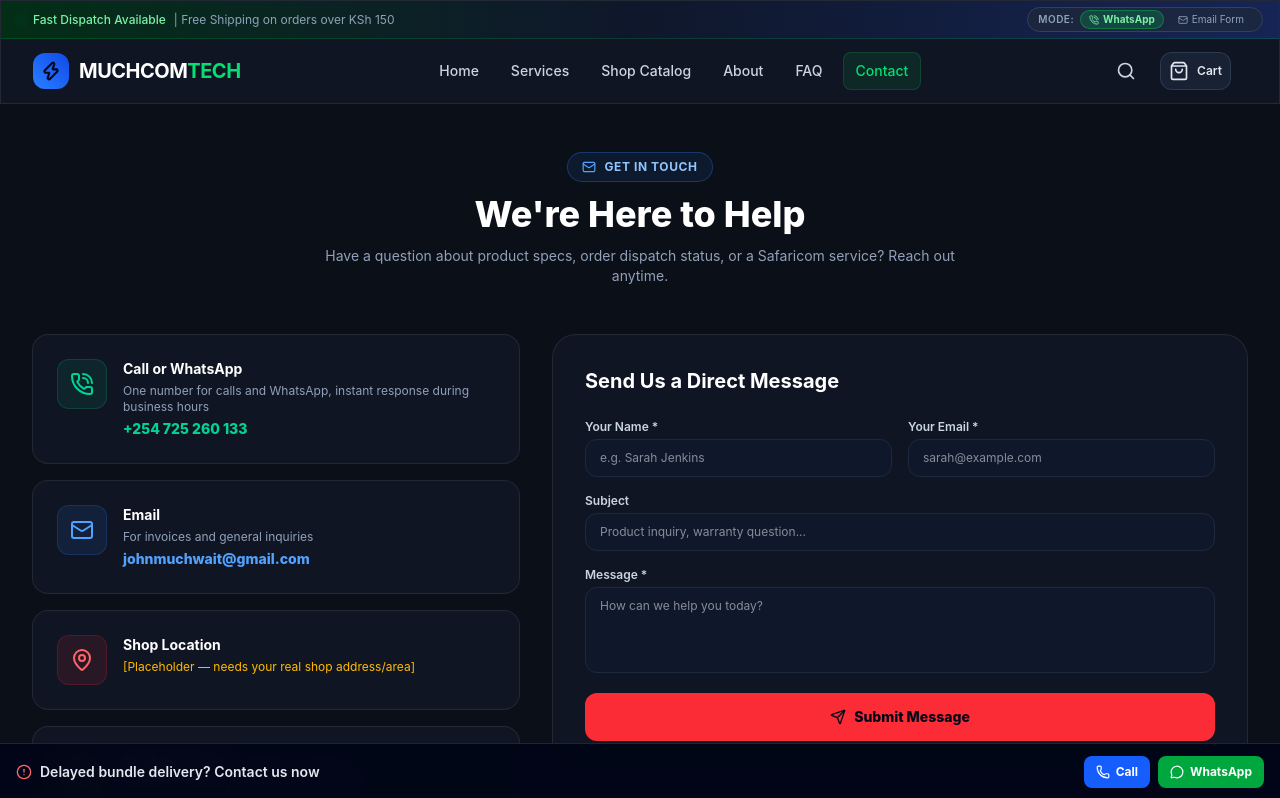
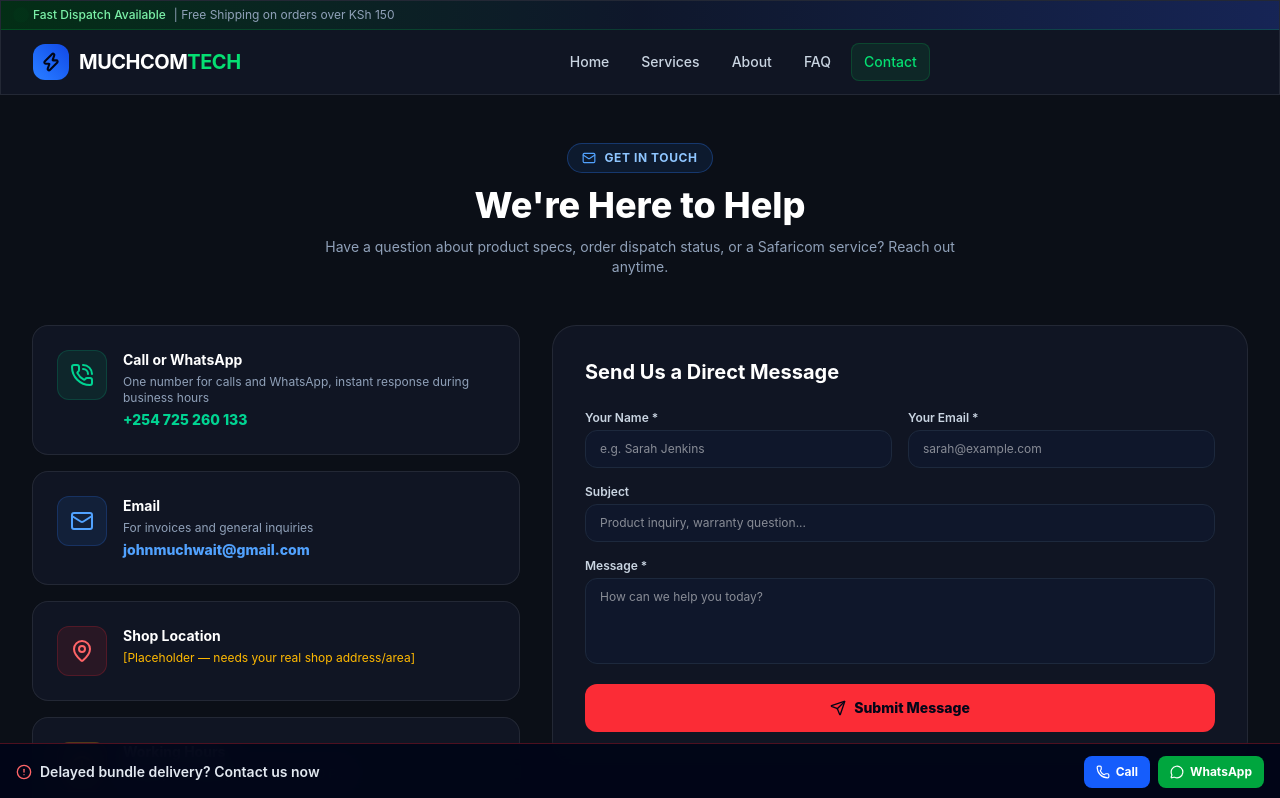
Before and after one commit to missynancy/MuchcomTech, a React (Vite) app: page /MuchcomTech/contact in a window 1280 px wide. Shown: the top 798 px of the page. Built offline with nearby package versions, Linux system fonts and the light colour scheme.

Commit message:
shoppause

```diff
--- a/src/App.tsx
+++ b/src/App.tsx
@@ -1,5 +1,5 @@
 import React from 'react';
-import { BrowserRouter as Router, Routes, Route } from 'react-router-dom';
+import { BrowserRouter as Router, Routes, Route, Navigate } from 'react-router-dom';
 import { CartProvider } from './context/CartContext';
 import { Navbar } from './components/Navbar';
 import { Footer } from './components/Footer';
@@ -15,6 +15,7 @@
 import { Contact } from './pages/Contact';
 import { Privacy } from './pages/Privacy';
 import { Terms } from './pages/Terms';
+import { SHOP_ENABLED } from './config/features';
 
 export const App: React.FC = () => {
   return (
@@ -26,9 +27,9 @@
             <Routes>
               <Route path="/" element={<Home />} />
               <Route path="/services" element={<Services />} />
-              <Route path="/shop" element={<Shop />} />
-              <Route path="/product/:id" element={<ProductDetail />} />
-              <Route path="/cart" element={<Cart />} />
+              <Route path="/shop" element={SHOP_ENABLED ? <Shop /> : <Navigate to="/" replace />} />
+              <Route path="/product/:id" element={SHOP_ENABLED ? <ProductDetail /> : <Navigate to="/" replace />} />
+              <Route path="/cart" element={SHOP_ENABLED ? <Cart /> : <Navigate to="/" replace />} />
               <Route path="/about" element={<About />} />
               <Route path="/faq" element={<FAQ />} />
               <Route path="/contact" element={<Contact />} />
--- a/src/components/Navbar.tsx
+++ b/src/components/Navbar.tsx
@@ -2,6 +2,7 @@
 import { Link, useLocation } from 'react-router-dom';
 import { ShoppingBag, Zap, Menu, X, Search, PhoneCall, Mail } from 'lucide-react';
 import { useCart } from '../context/CartContext';
+import { SHOP_ENABLED } from '../config/features';
 
 export const Navbar: React.FC = () => {
   const { getCartCount, config, setCheckoutMode } = useCart();
@@ -10,7 +11,7 @@
 
   const cartCount = getCartCount();
 
-  const navLinks = [
+  const allNavLinks = [
     { name: 'Home', path: '/' },
     { name: 'Services', path: '/services' },
     { name: 'Shop Catalog', path: '/shop' },
@@ -18,6 +19,10 @@
     { name: 'FAQ', path: '/faq' },
     { name: 'Contact', path: '/contact' },
   ];
+
+  const navLinks = SHOP_ENABLED
+    ? allNavLinks
+    : allNavLinks.filter((link) => link.path !== '/shop');
 
   const isActive = (path: string) => {
     if (path === '/' && location.pathname === '/') return true;
@@ -36,7 +41,7 @@
             <span className="hidden md:inline text-slate-400">| Free Shipping on orders over KSh 150</span>
           </div>
           <div className="flex items-center space-x-4">
-            {/* Swappable Config Switcher in Header */}
+            {SHOP_ENABLED && (
               <div className="flex items-center space-x-1.5 bg-slate-800/80 rounded-full px-2.5 py-0.5 border border-slate-700">
                 <span className="text-[10px] text-slate-400 font-semibold uppercase tracking-wider">Mode:</span>
                 <button
@@ -62,6 +67,7 @@
                   <Mail className="w-2.5 h-2.5" /> Email Form
                 </button>
               </div>
+            )}
           </div>
         </div>
       </div>
@@ -98,6 +104,7 @@
 
           {/* Right Action Icons */}
           <div className="flex items-center space-x-3 sm:space-x-4">
+            {SHOP_ENABLED && (
               <Link
                 to="/shop"
                 aria-label="Search catalog"
@@ -106,7 +113,9 @@
               >
                 <Search className="w-5 h-5" />
               </Link>
+            )}
 
+            {SHOP_ENABLED && (
               <Link
                 to="/cart"
                 aria-label="View cart"
@@ -120,6 +129,7 @@
                   </span>
                 )}
               </Link>
+            )}
 
             {/* Mobile menu button */}
             <button
@@ -150,6 +160,7 @@
               {link.name}
             </Link>
           ))}
+          {SHOP_ENABLED && (
             <div className="pt-3 border-t border-slate-800 flex flex-col space-y-2">
               <span className="text-xs text-slate-400 font-semibold uppercase px-3">Checkout Mode</span>
               <div className="grid grid-cols-2 gap-2 px-3">
@@ -181,6 +192,7 @@
                 </button>
               </div>
             </div>
+          )}
         </div>
       )}
     </header>
--- /dev/null
+++ b/src/config/features.ts
@@ -0,0 +1,3 @@
+// Toggle the electronics shop on/off site-wide without deleting any code.
+// Set back to true when the shop relaunches.
+export const SHOP_ENABLED = false;
--- a/src/pages/Home.tsx
+++ b/src/pages/Home.tsx
@@ -5,6 +5,7 @@
 import { getFeaturedProducts, getCategories } from '../data/productService';
 import { ProductCard } from '../components/ProductCard';
 import { SafaricomDesk } from '../components/SafaricomDesk';
+import { SHOP_ENABLED } from '../config/features';
 
 export const Home: React.FC = () => {
   const [featuredProducts, setFeaturedProducts] = useState<Product[]>([]);
@@ -81,10 +82,12 @@
                   <ArrowRight className="w-5 h-5 transition-transform group-hover:translate-x-1" />
                 </a>
 
+                {SHOP_ENABLED && (
                   <Link to="/shop" className="w-full sm:w-auto px-7 py-4 rounded-xl glass-panel text-slate-200 hover:text-blue-400 font-bold text-base hover:border-blue-500/40 transition-all flex items-center justify-center gap-2">
                     <Cpu className="w-5 h-5 text-blue-400" />
                     <span>Shop Electronics</span>
                   </Link>
+                )}
               </div>
 
               <div className="pt-8 border-t border-slate-800/80 grid grid-cols-3 gap-4 max-w-lg mx-auto lg:mx-0">
@@ -183,6 +186,7 @@
             ))}
         </div>
       </section>
+
       {/* How to Buy Guide Section */}
       <section className="max-w-3xl mx-auto px-4 sm:px-6 lg:px-8">
         <div className="text-center mb-10">
@@ -228,6 +232,7 @@
             <div className="flex-1">
               <h3 className="text-sm font-bold text-white">4. Send Us Your Code</h3>
               <p className="text-sm text-slate-400 mt-1">Message us your M-Pesa confirmation code on WhatsApp for instant activation.</p>
+
               <a
                 href="https://wa.me/254725260133?text=Hi%20Muchcom%20Tech%2C%20here%20is%20my%20M-Pesa%20confirmation%20code%3A%20"
                 target="_blank"
@@ -242,7 +247,8 @@
         </div>
       </section>
 
-
+      {SHOP_ENABLED && (
+        <>
           {/* Featured Categories Section */}
           <section className="max-w-7xl mx-auto px-4 sm:px-6 lg:px-8">
             <div className="flex flex-col sm:flex-row sm:items-end justify-between mb-8">
@@ -275,7 +281,6 @@
             </div>
           </section>
 
-
           {/* Featured Products Section */}
           <section className="max-w-7xl mx-auto px-4 sm:px-6 lg:px-8">
             <div className="flex flex-col sm:flex-row sm:items-end justify-between mb-8">
@@ -303,6 +308,8 @@
               </div>
             )}
           </section>
+        </>
+      )}
 
       {/* Testimonials Placeholder Section */}
       <section className="max-w-7xl mx-auto px-4 sm:px-6 lg:px-8">
```
Lines whose indentation alone changed are shown as unchanged.
